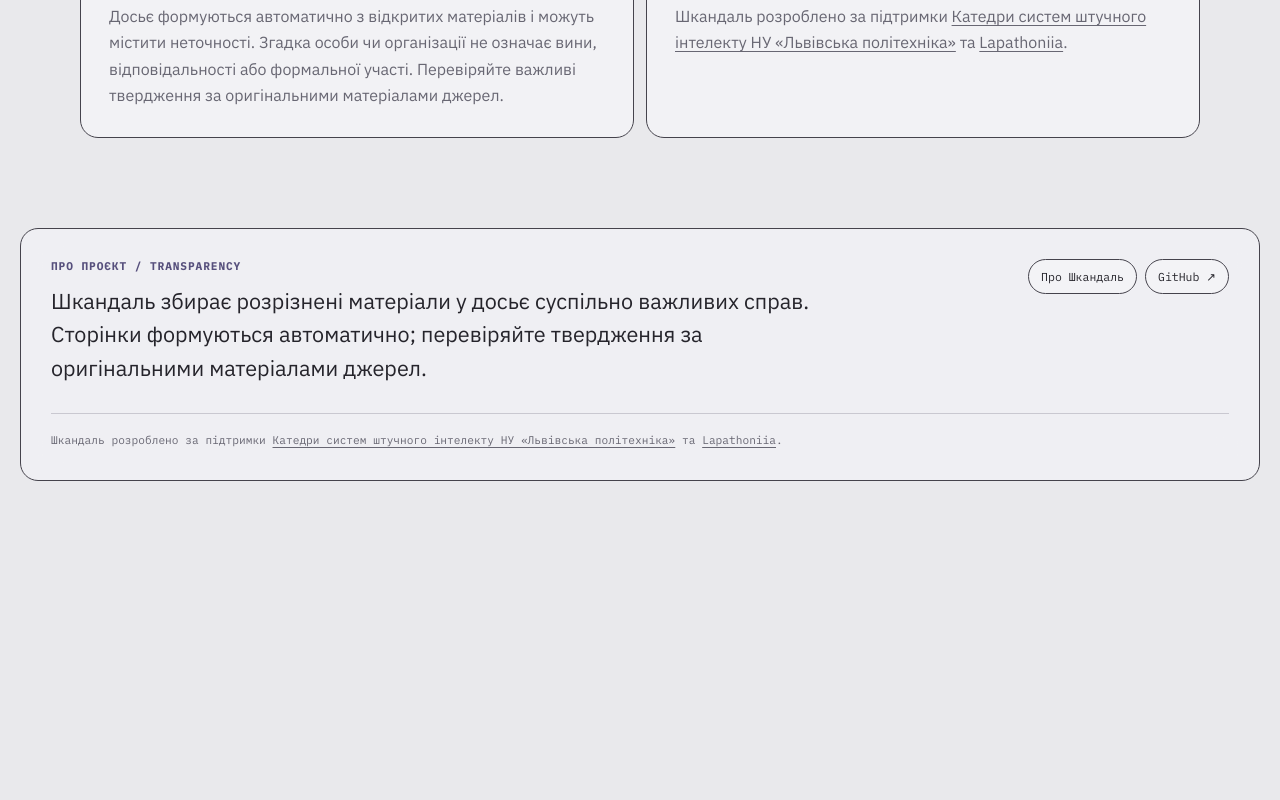
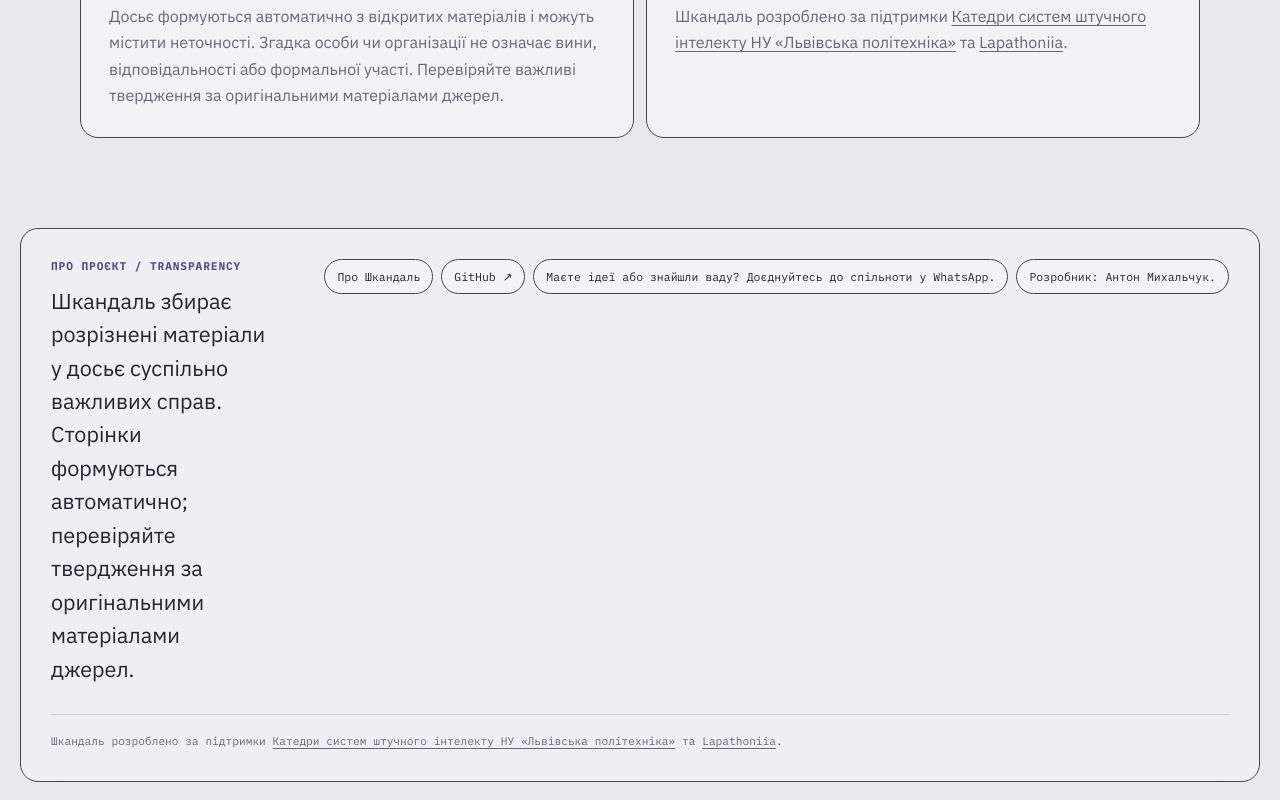
Before and after one commit to serpanchyk/shkandal, a Next.js app in the folder apps/frontend/: page /about in a window 1280 px wide. Shown: the part 936-1736 px from the top of the page. Before the commit the page ends 1435 px from the top, so only its background shows below. Built offline with nearby package versions, Linux system fonts and the light colour scheme; no server answers; a web font is replaced by a local one.

Commit message:
Add footer community and developer links

```diff
--- a/apps/frontend/src/components/footer.tsx
+++ b/apps/frontend/src/components/footer.tsx
@@ -21,6 +21,12 @@
         <a href="https://github.com/serpanchyk/shkandal" {...externalLinkProps}>
           GitHub ↗
         </a>
+        <a href="https://chat.whatsapp.com/GKLJlgZ5Fh8Fp4WGc6ThB6" {...externalLinkProps}>
+          Маєте ідеї або знайшли ваду? Доєднуйтесь до спільноти у WhatsApp.
+        </a>
+        <a href="https://www.linkedin.com/in/anton-mykhalchuk/" {...externalLinkProps}>
+          Розробник: Антон Михальчук.
+        </a>
       </nav>
       <p className="footerSupport">
         Шкандаль розроблено за підтримки{" "}
```
Also changed, not shown: 1 other file (tests, documents, lock files or other folders).
